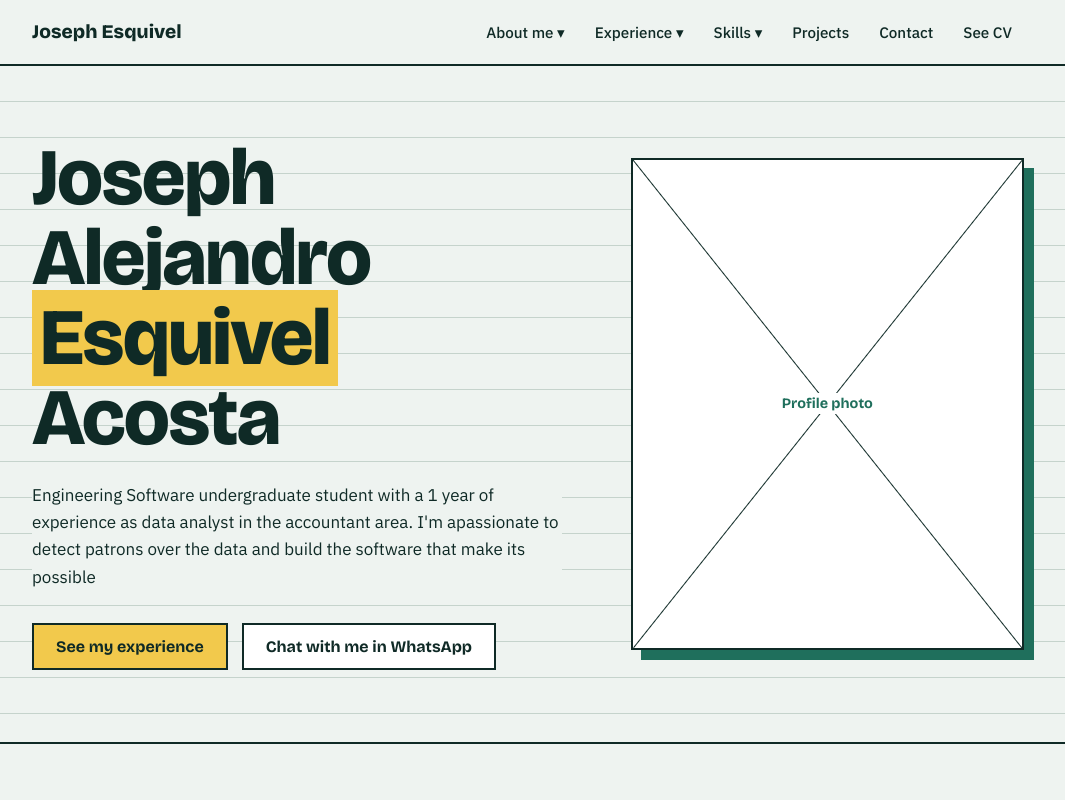
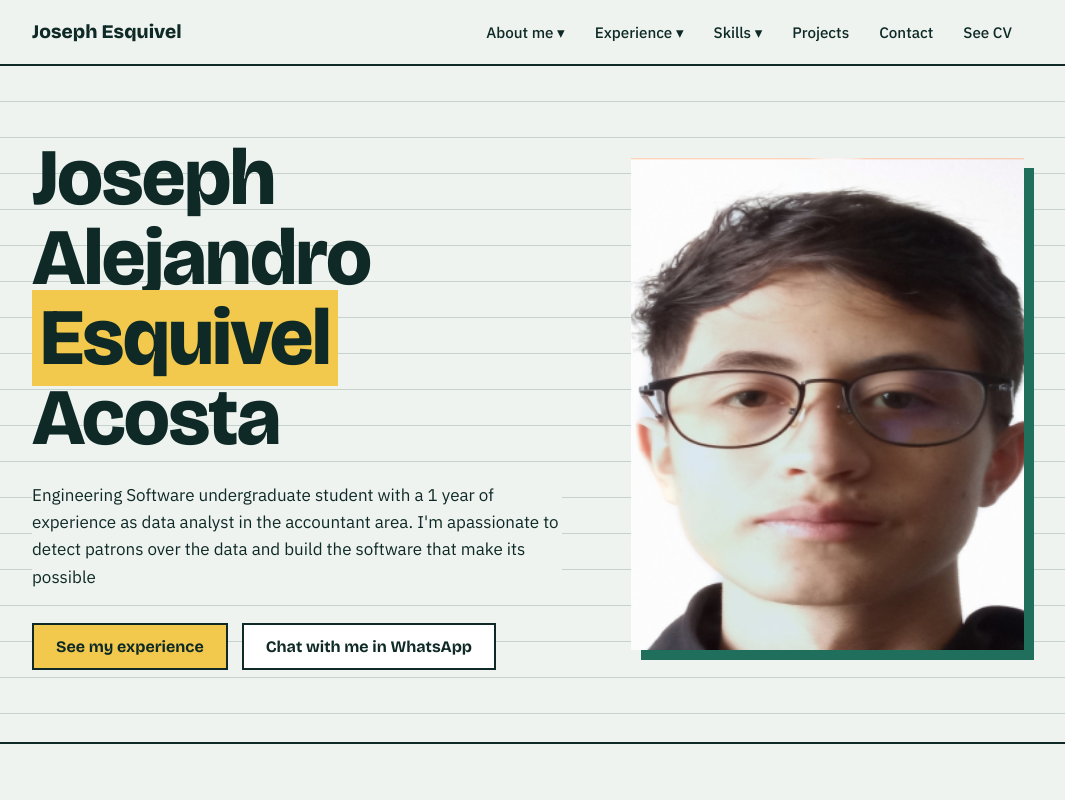
Before and after one commit to JoseephEsquiveel/joseephesquiveel.github.io, a plain HTML site: page index.html in a window 1280 px wide. Shown: the top 800 px of the page, without its empty margins (112-1177 px from the left). Drawn offline with nearby package versions, Linux system fonts and the light colour scheme.

Commit message:
Add files via upload

```diff
--- a/index.html
+++ b/index.html
@@ -56,7 +56,7 @@
           <a class="btn alt" href="https://wa.me/573054116228" target="_blank" rel="noopener">Chat with me in WhatsApp</a>
         </div>
       </div>
-      <div class="ph photo" role="img" aria-label="Espacio para foto de perfil"><span>Profile photo</span></div>
+      <img class="photo" src="foto-github.png" alt="Profile photo of Joseph Esquivel">
     </div>
   </div>
 
--- a/styles.css
+++ b/styles.css
@@ -262,7 +262,10 @@ nav {
 }
 
 .photo {
+  display: block;
+  width: 100%;
   aspect-ratio: 4 / 5;
+  object-fit: cover;
   box-shadow: 10px 10px 0 var(--green);
 }
 
```
Also changed, not shown: foto-github.png (added).
